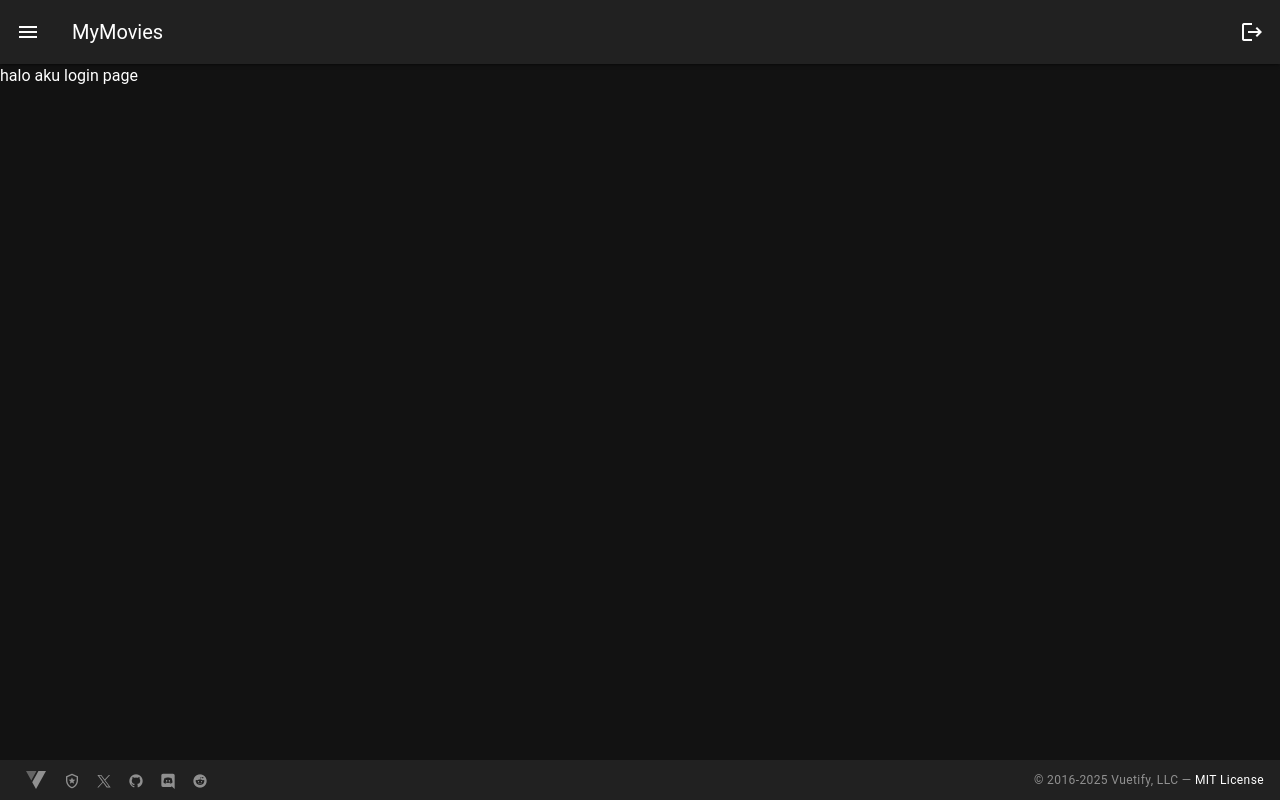
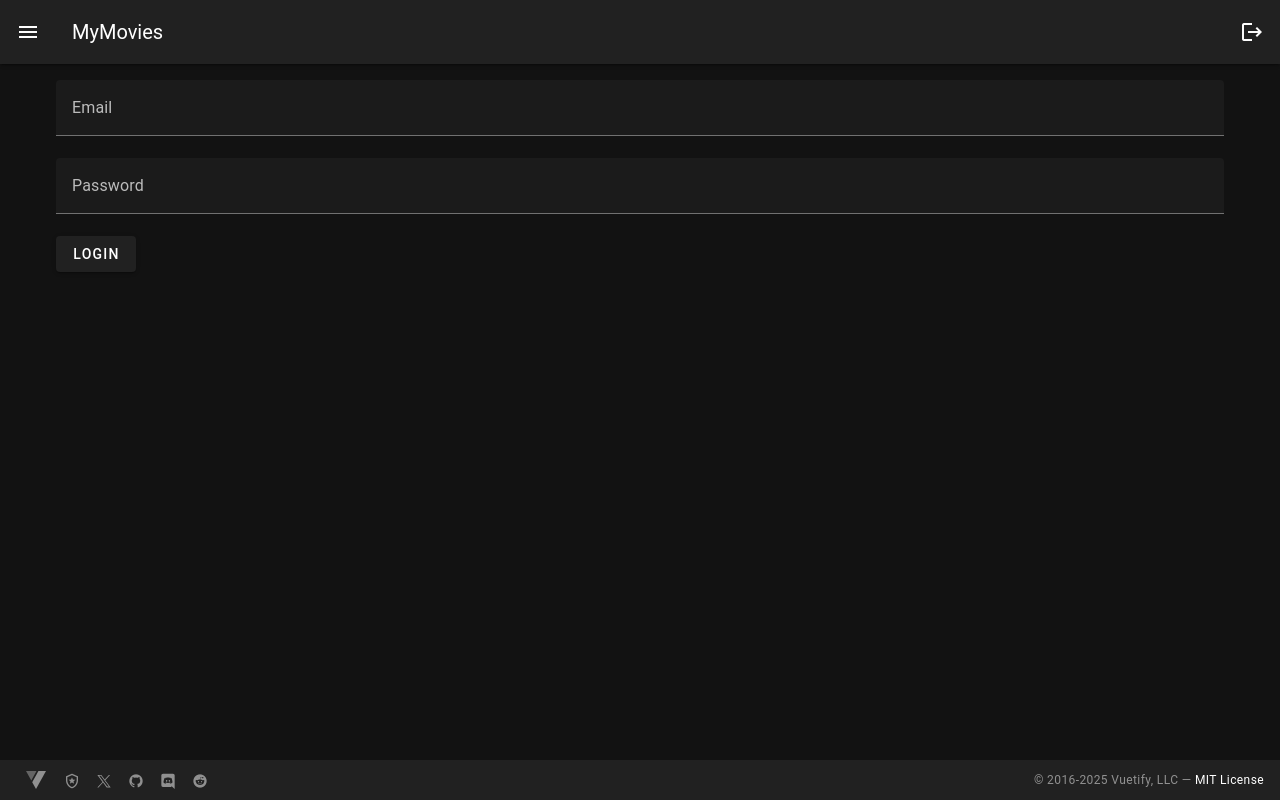
Before and after one commit to farhadrifaldi/movie-festival-app, a Vue app: page /auth/login in a window 1280 px wide. Built offline with nearby package versions, Linux system fonts and the light colour scheme; no server answers.

Commit message:
feat: add login page

```diff
--- a/src/pages/auth/login.vue
+++ b/src/pages/auth/login.vue
@@ -1 +1,61 @@
-<template>halo aku login page</template>
+<template>
+  <v-container>
+    <v-form @submit.prevent="login">
+      <VAlert
+        v-if="alert.show"
+        icon="mdi-check"
+        :text="alert.message"
+        :color="alert.type"
+        class="mb-7"
+      />
+      <v-text-field
+        v-model="email"
+        label="Email"
+        required
+      />
+      <v-text-field
+        v-model="password"
+        label="Password"
+        type="password"
+        required
+      />
+      <v-btn type="submit">
+        Login
+      </v-btn>
+    </v-form>
+  </v-container>
+</template>
+
+<script lang="ts" setup>
+import { ref } from 'vue'
+import { useAppStore } from '../../stores'
+
+const router = useRouter()
+const store = useAppStore()
+const email = ref('')
+const password = ref('')
+const alert = ref<{
+  show: boolean,
+  message: string,
+  type: 'success'| 'warning'
+}>({show: false, message: '', type: 'success'});
+
+const login = async () => {
+  // alert.value.show = false
+
+  try {
+    await store.login(email.value, password.value)
+    router.push({name: "/user/movie/"})
+    // Handle successful login (e.g., redirect or show a message)
+  } catch (error) {
+    // Handle error (e.g., show an error message)
+    alert.value.message = "Cant login "+ error
+    alert.value.type = 'warning'
+    alert.value.show = true
+  }
+}
+</script>
+
+<style scoped>
+/* Add any necessary styles here */
+</style>
```
